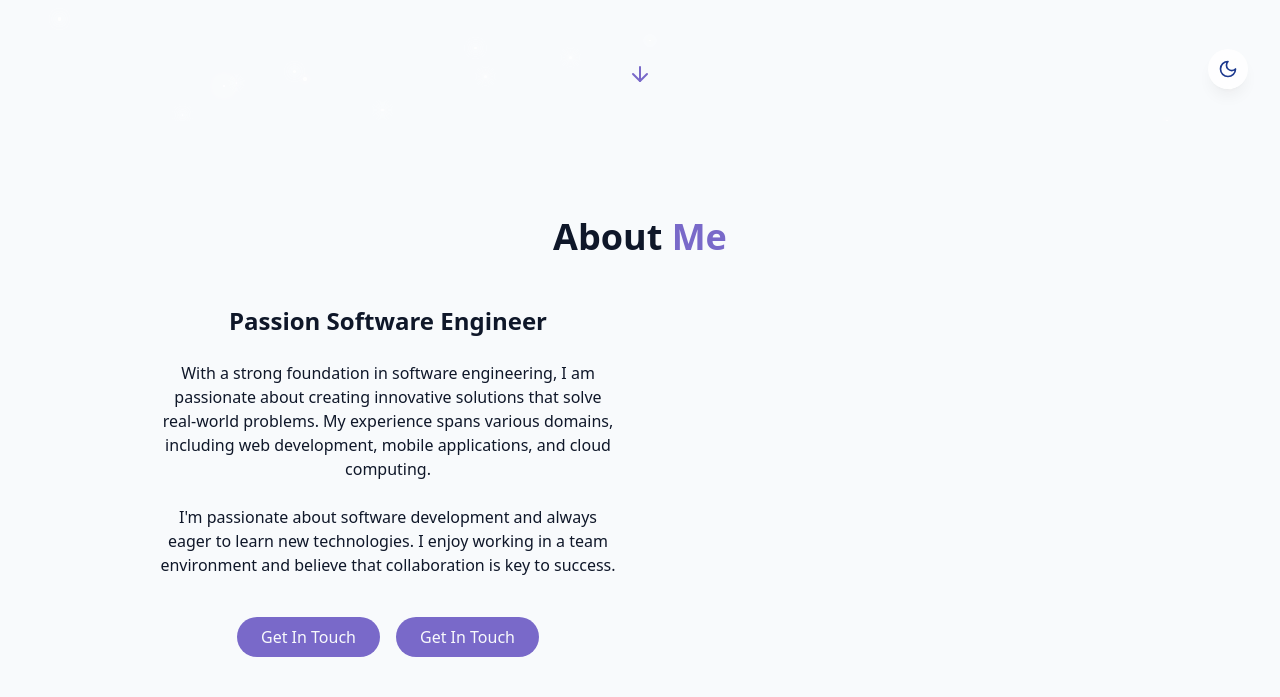
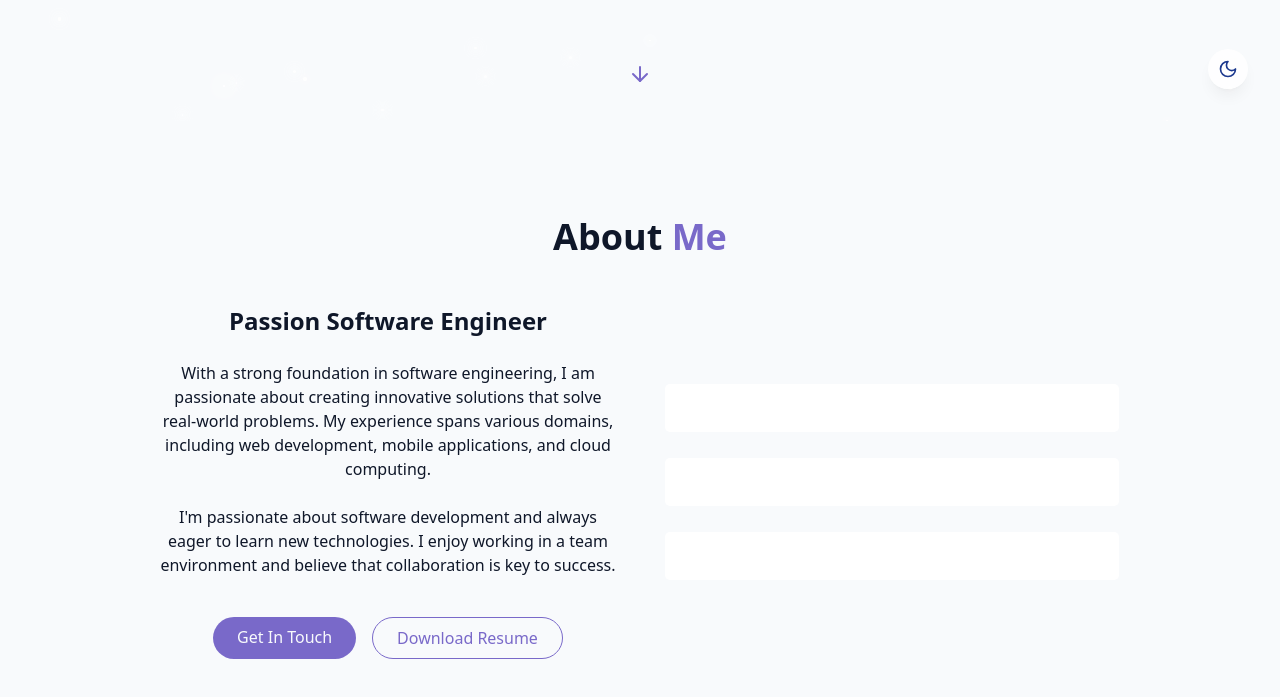
Before and after one commit to robert-nguyenn/personal-site, a React (Vite) app: page / in a window 1280 px wide. Shown: the part 679-1376 px from the top of the page. Built offline with nearby package versions, Linux system fonts and the light colour scheme.

Commit message:
Implement code changes to enhance functionality and improve performance

```diff
--- a/src/components/AboutSection.jsx
+++ b/src/components/AboutSection.jsx
@@ -23,14 +23,17 @@ export const AboutSection = () => {
                 Get In Touch
               </a>
 
-              <a href="#contact" className="cosmic-button">
-                Get In Touch
+              <a href="/resume.pdf" download className="px-6 py-2 rounded-full border border-primary text-primary hover:bg-primary hover:text-white transition-colors duration-300">
+                Download Resume
               </a>
+
             </div>
           </div>
 
-          <div>
-
+          <div className="grid gird-cols-1 gap-6">
+            <div className="gradient-border p-6 card-hover"></div>
+            <div className="gradient-border p-6 card-hover"></div>
+            <div className="gradient-border p-6 card-hover"></div>
           </div>
         </div>
       </div>
```
Also changed, not shown: 1 other file (tests, documents, lock files or other folders).
